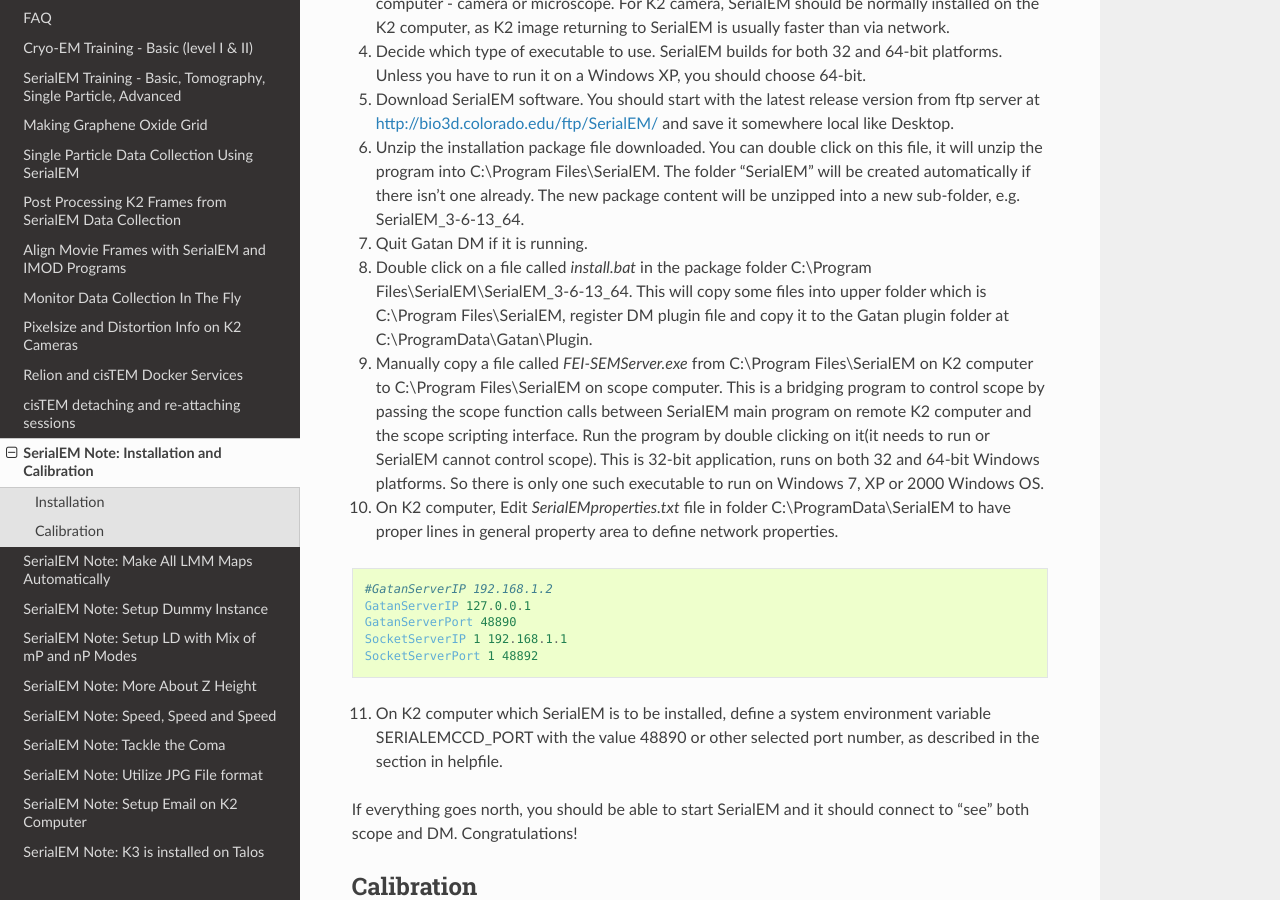
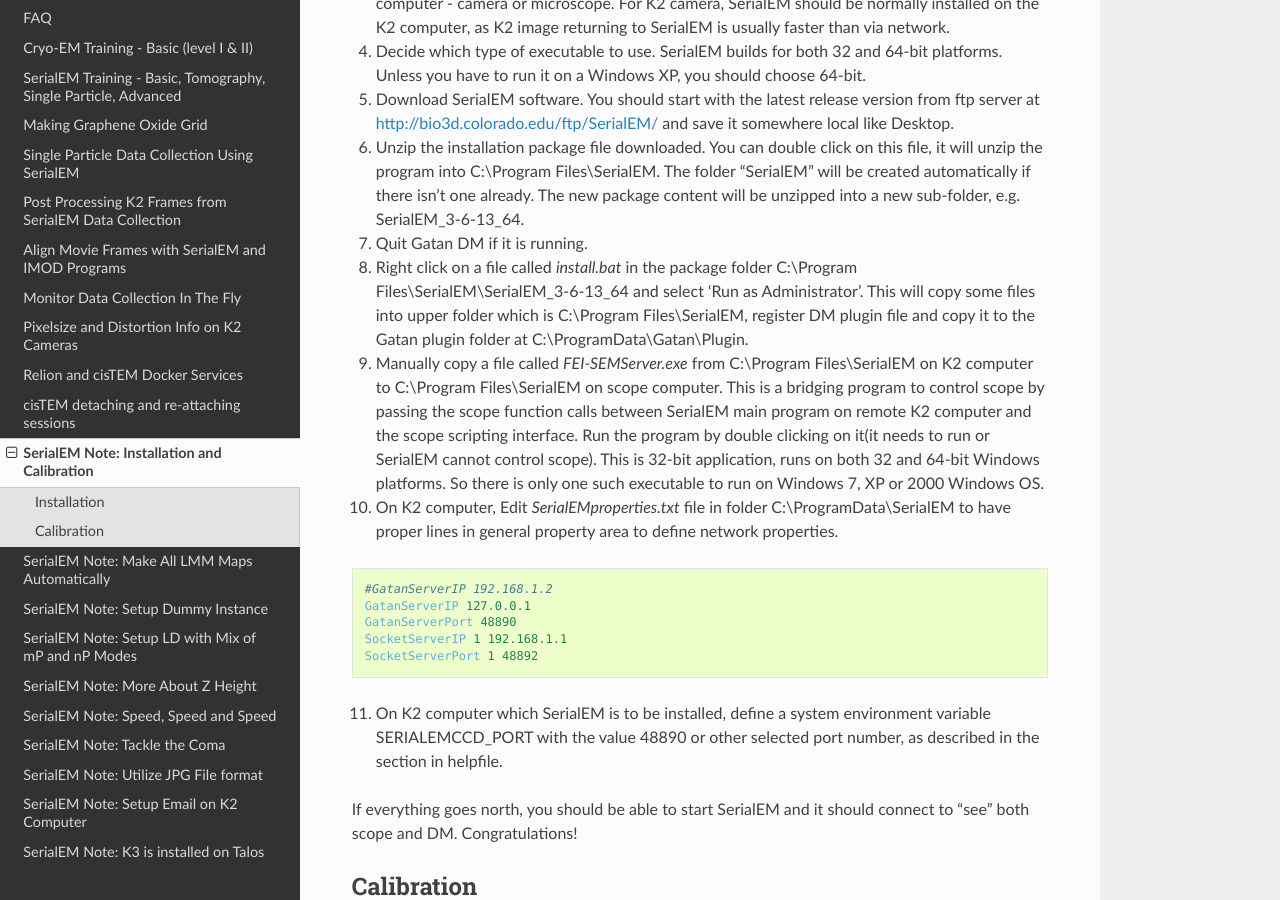
Before and after one commit to xuchen66/sphinx-emdocs, a Sphinx documentation site: the page built from source/serialEM-note-install-and-calib.rst, in a window 1280 px wide and 900 px high, scrolled down 1083 px. Built offline with Sphinx 7.4.7 and the Read the Docs theme 2.0.0, drawn with Linux system fonts in a browser that asks for light colours; pages that are not in the unit, such as notebooks, are missing from menus.

Commit message:
Update serialEM-note-install-and-calib.rst

```diff
--- a/source/serialEM-note-install-and-calib.rst
+++ b/source/serialEM-note-install-and-calib.rst
@@ -37,7 +37,7 @@
 
 #. Quit Gatan DM if it is running.
 
-#. Double click on a file called *install.bat* in the package folder C:\\Program Files\\SerialEM\\SerialEM_3-6-13_64. This will copy some files into upper folder which is C:\\Program Files\\SerialEM, register DM plugin file and copy it to the Gatan plugin folder at C:\\ProgramData\\Gatan\\Plugin.
+#. Right click on a file called *install.bat* in the package folder C:\\Program Files\\SerialEM\\SerialEM_3-6-13_64 and select 'Run as Administrator'. This will copy some files into upper folder which is C:\\Program Files\\SerialEM, register DM plugin file and copy it to the Gatan plugin folder at C:\\ProgramData\\Gatan\\Plugin.
 
 #. Manually copy a file called *FEI-SEMServer.exe* from C:\\Program Files\\SerialEM on K2 computer to C:\\Program Files\\SerialEM on scope computer. This is a bridging program to control scope by passing the scope function calls between SerialEM main program on remote K2 computer and the scope scripting interface. Run the program by double clicking on it(it needs to run or SerialEM cannot control scope). This is 32-bit application, runs on both 32 and 64-bit Windows platforms. So there is only one such executable to run on Windows 7, XP or 2000 Windows OS.
 
```
Also changed, not shown: other parts of source/serialEM-note-install-and-calib.rst (+1 -1 lines).
